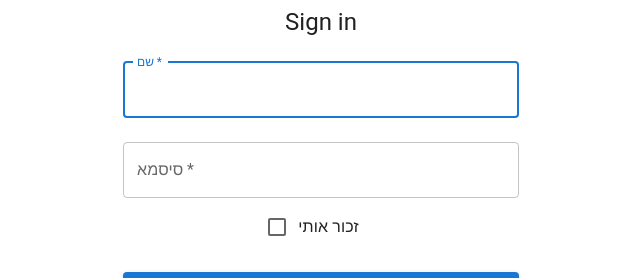
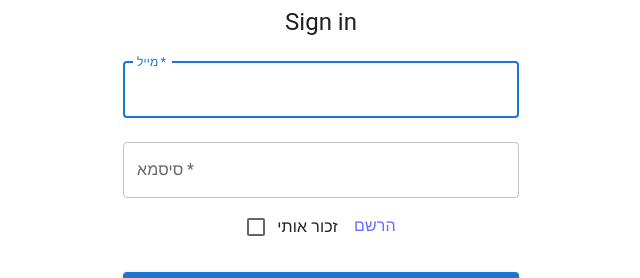
Before and after one commit to tirtzaSabo/Darbukas-plans, a React (Vite) app in the folder client/: page /signin in a window 1280 px wide. Shown: the part 295-573 px from the top of the page, without its empty margins (319-959 px from the left). Built offline with nearby package versions, Linux system fonts and the light colour scheme.

Commit message:
fix the sign in and signup

```diff
--- a/client/src/components/userArea/SignIn.tsx
+++ b/client/src/components/userArea/SignIn.tsx
@@ -23,28 +23,28 @@ const SignIn: React.FC = () => {
         event.preventDefault();
         const data = new FormData(event.currentTarget);
         const cookies = new Cookies();
-        const name = data.get('name') as string;
+        const email = data.get('email') as string;
         const password = data.get('password') as string;
 
         try {
-            const res = await Axios.post(`${config.api}/user/signin`, { name, password });
+            const res = await Axios.post(`${config.api}/users/signin`, { email, password });
 
             if (res.status === 200) {
-                const { manager, name } = res.data;
+                const {email } = res.data;
 
                 if (!res.data) {
-                    alert('Name or password is incorrect');
+                    alert('Email or password is incorrect');
                     return;
                 }
 
-                cookies.set('isAdmin', manager ? 'true' : 'false');
-                cookies.set('name', name);
+                // cookies.set('isAdmin', manager ? 'true' : 'false');
+                cookies.set('email', email);
 
-                if (manager) {
-                    nav('/admin');
-                } else {
-                    nav('/');
-                }
+                // if (manager) {
+                //     nav('/admin');
+                // } else {
+                //     nav('/');
+                // }
             }
         } catch (error) {
             console.error('Error signing in:', error);
@@ -74,10 +74,11 @@ const SignIn: React.FC = () => {
                             margin="normal"
                             required
                             fullWidth
-                            id="name"
-                            label="שם"
-                            name="name"
-                            autoComplete="name"
+                            id="email"
+                            label="מייל"
+                            type="email"
+                            name="email"
+                            autoComplete="email"
                             autoFocus
                         />
                         <TextField
@@ -94,6 +95,7 @@ const SignIn: React.FC = () => {
                             control={<Checkbox value="remember" color="primary" />}
                             label="זכור אותי"
                         />
+                        <a href='/signup'>הרשם</a>
                         <Button
                             type="submit"
                             fullWidth
--- a/client/src/components/userArea/SignUp.tsx
+++ b/client/src/components/userArea/SignUp.tsx
@@ -25,11 +25,15 @@ const SignUp: React.FC = () => {
         const cookies = new Cookies();
         const name = data.get('name') as string;
         const password = data.get('password') as string;
-
+        const phone = data.get('phone') as string;
+        const email = data.get('email') as string;
         try {
-            const res = await Axios.post(`${config.api}/user/signin`, { name, password });
+            const res = await Axios.post(`${config.api}/users/signup`, { name, password, phone, email });
+            console.log(res.status);
 
             if (res.status === 200) {
+                console.log("200");
+
                 const { manager, name } = res.data;
 
                 if (!res.data) {
@@ -48,13 +52,12 @@ const SignUp: React.FC = () => {
             }
         } catch (error) {
             console.error('Error signing in:', error);
-            alert('An error occurred during sign in. Please try again.');
         }
     };
 
     return (
         <>
-         {/* <ThemeProvider theme={defaultTheme}> */}
+            {/* <ThemeProvider theme={defaultTheme}> */}
             <Container component="main" maxWidth="xs">
                 <CssBaseline />
                 <Box
@@ -80,7 +83,7 @@ const SignUp: React.FC = () => {
                             autoComplete="name"
                             autoFocus
                         />
-                         <TextField
+                        <TextField
                             margin="normal"
                             required
                             fullWidth
@@ -90,15 +93,15 @@ const SignUp: React.FC = () => {
                             id="email"
                             autoComplete="email"
                         />
-                         <TextField
+                        <TextField
                             margin="normal"
                             required
                             fullWidth
-                            name="telephon"
+                            name="phone"
                             label="טלפון"
                             type="tel"
-                            id="telephon"
-                            autoComplete="telephon"
+                            id="phone"
+                            autoComplete="phone"
                         />
                         <TextField
                             margin="normal"
@@ -114,6 +117,10 @@ const SignUp: React.FC = () => {
                             control={<Checkbox value="remember" color="primary" />}
                             label="זכור אותי"
                         />
+                        <FormControlLabel
+                                control={<Checkbox value="allowExtraEmails" color="primary" />}
+                                label="I want to receive inspiration, marketing promotions and updates via email."
+                            />
                         <Button
                             type="submit"
                             fullWidth
@@ -125,7 +132,7 @@ const SignUp: React.FC = () => {
                     </Box>
                 </Box>
             </Container>
-        {/* </ThemeProvider> */}
+            {/* </ThemeProvider> */}
         </>
     );
 };
--- a/client/src/services/axios.ts
+++ b/client/src/services/axios.ts
@@ -2,6 +2,6 @@ import axios from 'axios';
 import config from "../config";
 const Axios =axios.create({
     baseURL:config.api,
-    timeout:5000,
+    timeout:10000,
 });
 export default Axios;
```
